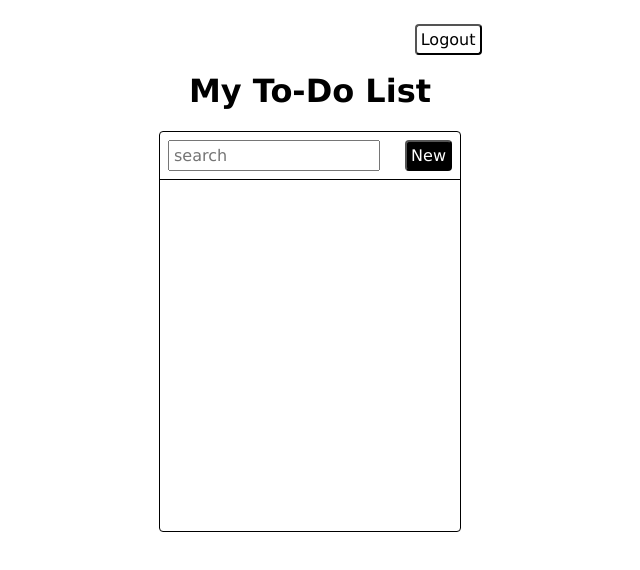
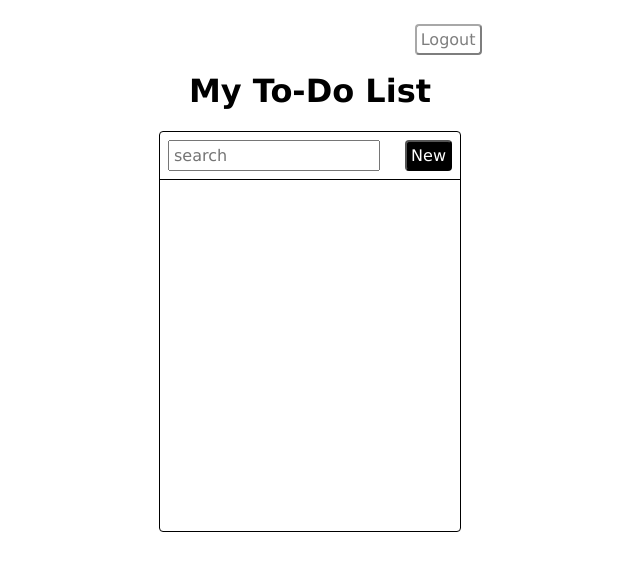
Before and after one commit to derekmiranda/todo-login-app, a React (Vite) app: page / in a window 1280 px wide. In both pictures the pointer is over the button "Logout". Shown: the top 570 px of the page, without its empty margins (330-970 px from the left). Built offline with nearby package versions, Linux system fonts and the light colour scheme.

Commit message:
button hover state

```diff
--- a/src/styles/global.scss
+++ b/src/styles/global.scss
@@ -10,3 +10,8 @@ button {
 h1 {
   margin-top: 48px;
 }
+
+button:hover {
+  opacity: 50%;
+  transition: opacity 0.5s;
+}
```
